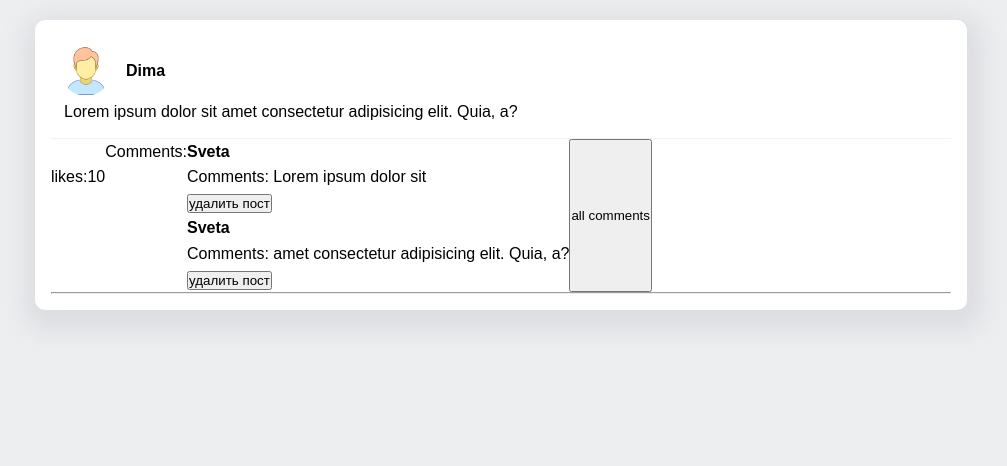
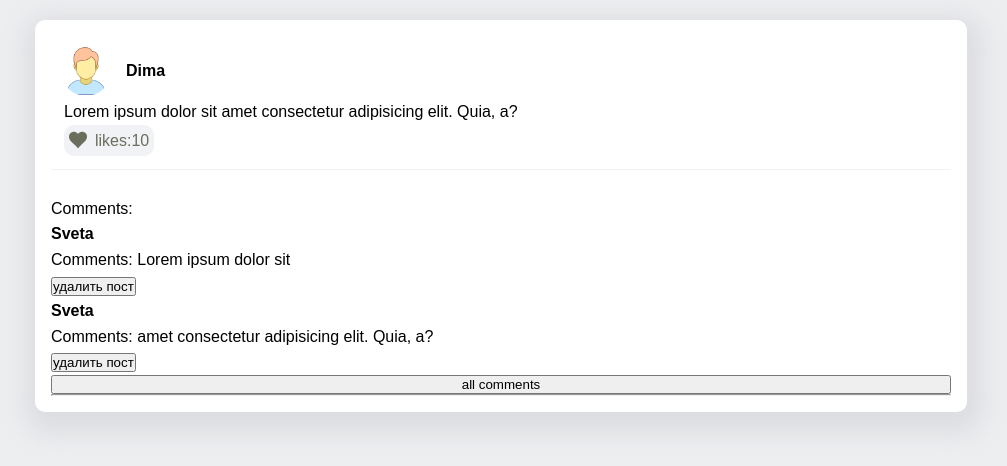
Before and after one commit to LenaRybinskova/normalizing-state-redux, a React (Create React App) app: page / in a window 1280 px wide. Shown: the top 466 px of the page, without its empty margins (139-1146 px from the left). Built offline with nearby package versions, Linux system fonts and the light colour scheme.

Commit message:
styled Post component

```diff
--- a/src/features/posts/components/Post.tsx
+++ b/src/features/posts/components/Post.tsx
@@ -6,10 +6,16 @@ import { updateAuthor } from "features/posts/authors-reducer";
 import { Comment } from "features/posts/components/Comment";
 import { fetchPostComment } from "features/posts/comments-reducer";
 import styled from "styled-components";
+import likeIcon from "../../../assets/icons/like.svg";
 
 type Props = {
   postId: number;
 };
+
+const PostContainer = styled.div`
+  display: flex;
+  flex-direction: column;
+`;
 
 const PostHeader = styled.div`
   display: flex;
@@ -21,7 +27,7 @@ const PostHeader = styled.div`
 
 const CommnetsPost = styled.div`
   display: flex;
-  //   background-color: red;
+  flex-direction: column;
 `;
 
 const PostTitle = styled.div`
@@ -38,9 +44,29 @@ const PostTitle = styled.div`
 
 const PostText = styled.div`
   display: flex;
-  flex-direction: row;
+  flex-direction: column;
   justify-content: flex-start;
   padding: 3px;
+`;
+
+const Likes = styled.span`
+  display: flex;
+  flex-direction: row;
+  justify-content: center;
+  align-items: center;
+  gap: 8px;
+  background-color: var(--background-like-color);
+  padding: 3px 5px;
+  width: fit-content;
+  border-radius: 10px;
+  color: var(--background-like-text-color);
+
+  & svg {
+    width: 18px;
+    height: 18px;
+    color: var(--background-like-text-color);
+    fill: currentColor;
+  }
 `;
 
 const Line = styled.div`
@@ -66,7 +92,7 @@ export const Post = ({ postId }: Props) => {
   const dispatch = useAppDispatch();
 
   return (
-    <>
+    <PostContainer>
       <PostHeader>
         <PostTitle>
           <img src={author.avatar} />
@@ -94,6 +120,38 @@ export const Post = ({ postId }: Props) => {
           {!editMode && (
             <span onDoubleClick={() => setEditMode(true)}>{text}</span>
           )}
+          <Likes>
+            <svg
+              version="1.0"
+              xmlns="http://www.w3.org/2000/svg"
+              width="1280.000000pt"
+              height="1189.000000pt"
+              viewBox="0 0 1280.000000 1189.000000"
+              preserveAspectRatio="xMidYMid meet"
+            >
+              <metadata>
+                Created by potrace 1.15, written by Peter Selinger 2001-2017
+              </metadata>
+              <g
+                transform="translate(0.000000,1189.000000) scale(0.100000,-0.100000)"
+                fill="currentColor"
+                stroke="none"
+              >
+                <path
+                  d="M3250 11884 c-25 -2 -106 -11 -180 -20 -1485 -172 -2704 -1295 -3001
+-2764 -133 -660 -67 -1507 171 -2223 252 -753 675 -1411 1397 -2172 342 -360
+634 -630 1588 -1470 231 -203 488 -430 570 -505 1024 -920 1735 -1692 2346
+-2547 l130 -183 132 0 132 1 130 192 c557 822 1212 1560 2185 2461 191 178
+408 373 1027 923 956 852 1445 1343 1841 1850 643 825 968 1603 1064 2553 19
+196 17 665 -5 835 -105 805 -441 1497 -998 2054 -557 557 -1250 894 -2054 998
+-193 24 -613 24 -810 0 -733 -93 -1379 -387 -1920 -874 -191 -172 -406 -417
+-535 -610 -30 -45 -57 -82 -60 -82 -3 0 -30 37 -60 82 -129 193 -344 438 -535
+610 -531 478 -1170 773 -1878 867 -146 20 -562 34 -677 24z"
+                />
+              </g>
+            </svg>
+            likes:{post.likes}
+          </Likes>
         </PostText>
       </PostHeader>
       <Line></Line>
@@ -113,7 +171,7 @@ export const Post = ({ postId }: Props) => {
           </textarea>
         )}
         <br />
-        likes:{post.likes}
+
         <div>Comments:</div>
         <ul>
           {post.commentsIds.map((id) => (
@@ -126,6 +184,6 @@ export const Post = ({ postId }: Props) => {
       </CommnetsPost>
 
       <hr />
-    </>
+    </PostContainer>
   );
 };
--- a/src/styles/GlobalStyles.ts
+++ b/src/styles/GlobalStyles.ts
@@ -20,6 +20,7 @@ export const GlobalStyles = createGlobalStyle`
     --background-color: #edeef0;
     --background-post-color: #ffffff;
     --background-like-color:#f0f2f5;
+    --background-like-text-color:#6b6d5d;
     --text-color:#000001;
 }
 
--- a/src/styles/List.tsx
+++ b/src/styles/List.tsx
@@ -5,6 +5,7 @@ const Wrapper = styled.div`
   display: flex;
   flex-direction: column;
   width: 900px;
+  gap: 15px;
 `;
 type Props = {
   children: React.ReactNode;
```
Also changed, not shown: src/assets/icons/like.svg (added).
